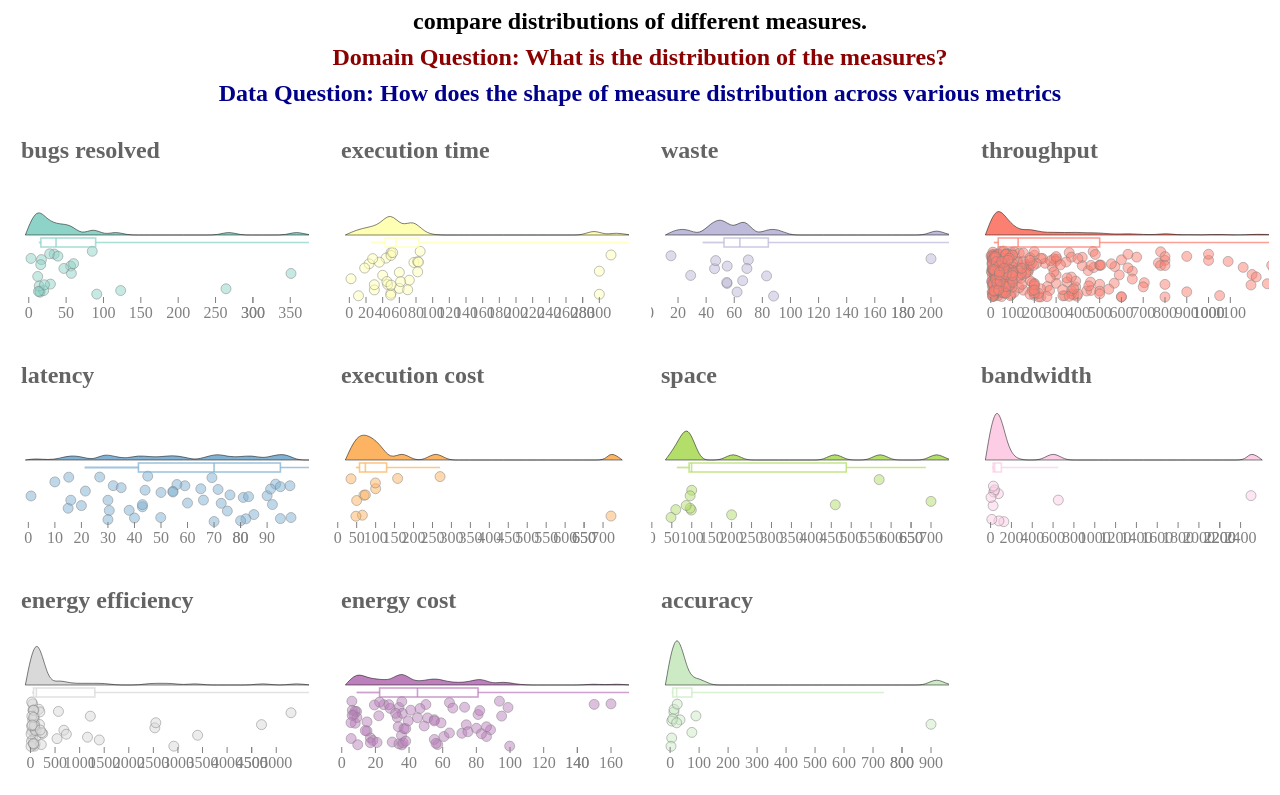
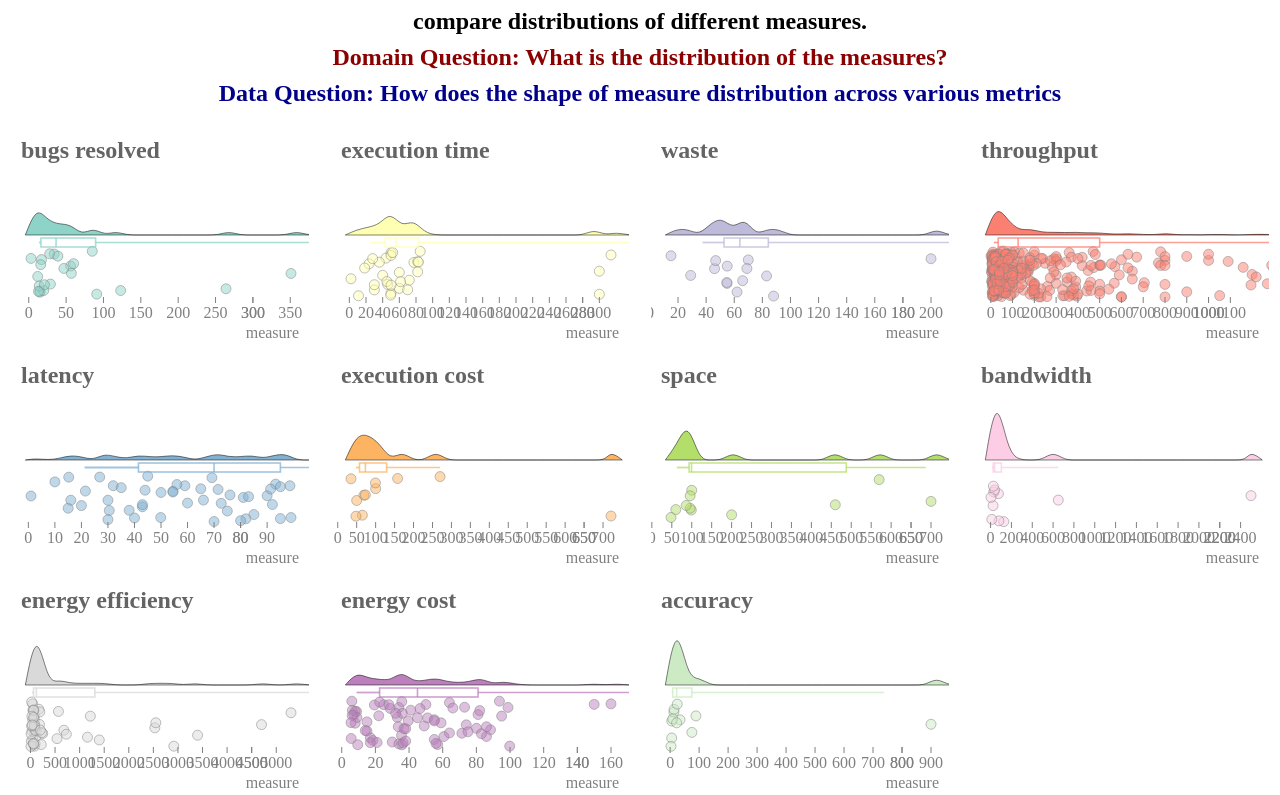
Before and after one commit to aayushi363/info_viz_project, a SvelteKit app: page / in a window 1280 px wide. Shown: the part 4841-5636 px from the top of the page. Built offline with nearby package versions, Linux system fonts and the light colour scheme.

Commit message:
Added axis label for raincloud plots.

```diff
--- a/src/routes/RaincloudPlot.svelte
+++ b/src/routes/RaincloudPlot.svelte
@@ -243,6 +243,7 @@
 
 <div class="raincloud" bind:this={raincloud} bind:borderBoxSize>
 	<h2 class="title"> {axisLabel} </h2>
+	<p class="label">measure</p>
 	<div bind:this={tooltip} class="tooltip" style="visibility:hidden">{tooltipContent}</div>
 	<svg {height} {width}>
 		<!-- {#key valueScaleRange} -->
@@ -321,6 +322,13 @@
 		color: rgb(100, 100, 100);
 	}
 
+	.label {
+		position: absolute;
+		bottom: -20px;
+		right: 10px;
+		color: gray;
+	}
+
     /* Adjust SVG dimensions */
     svg {
         width: 100%;
```
